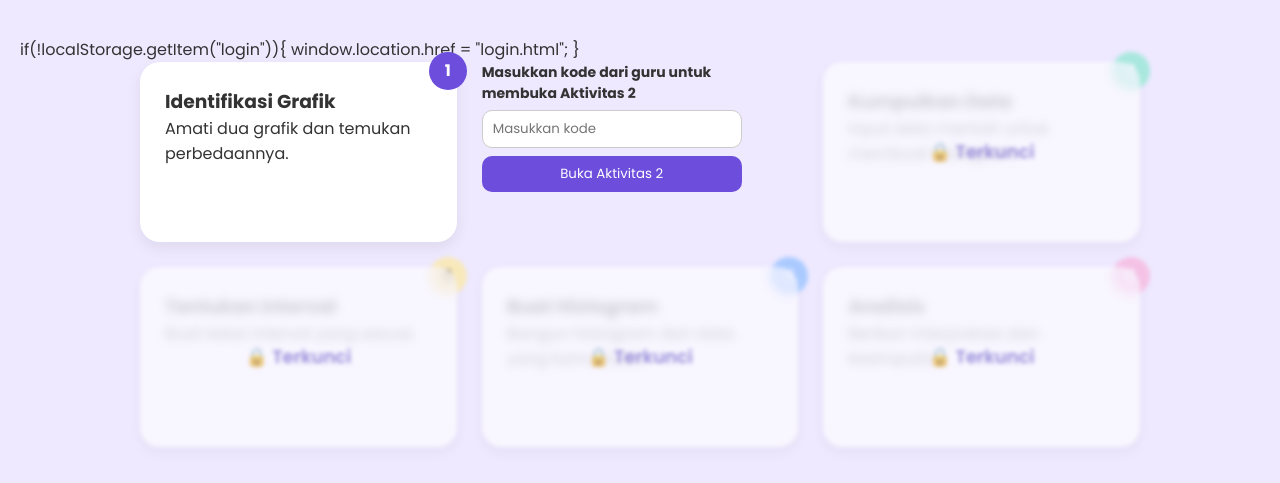
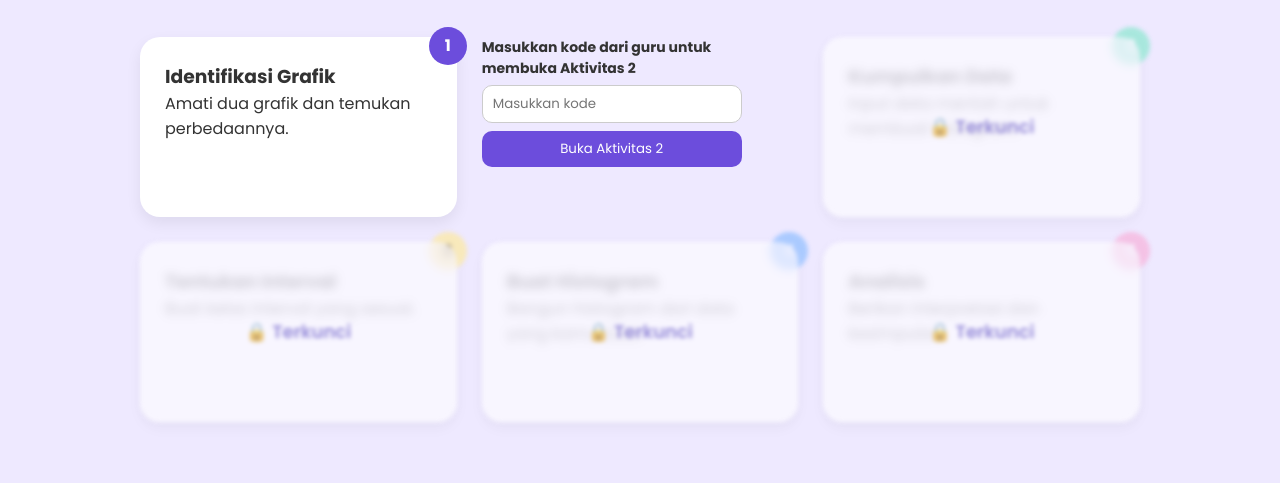
Before and after one commit to mzlnsalsabilla10-pixel/Histogram-Digital, a plain HTML site: page beranda.html in a window 1280 px wide. Shown: the part 101-584 px from the top of the page. Drawn offline with Linux system fonts and the light colour scheme.

Commit message:
Add files via upload

```diff
--- a/beranda.html
+++ b/beranda.html
@@ -23,9 +23,6 @@ document.addEventListener("DOMContentLoaded", () => {
     }
 });
 </script>
-if(!localStorage.getItem("login")){
-  window.location.href = "login.html";
-}
 
 <section class="cards-container">
 
```
Also changed, not shown: index.html (+1 -1 lines).
